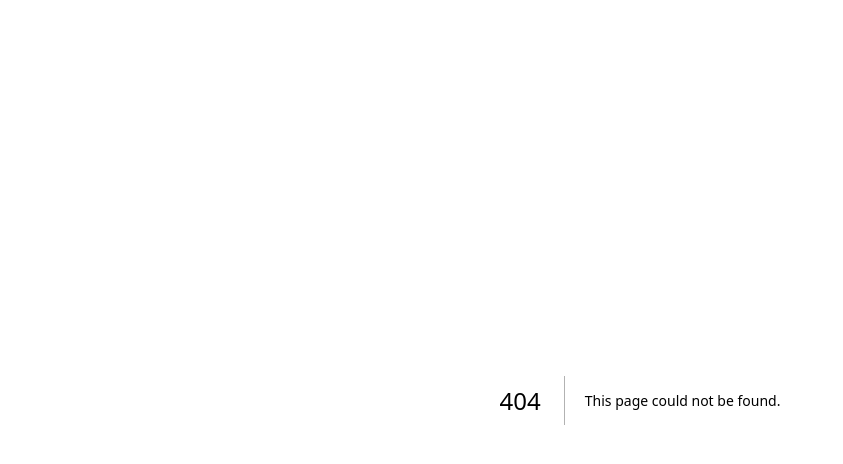
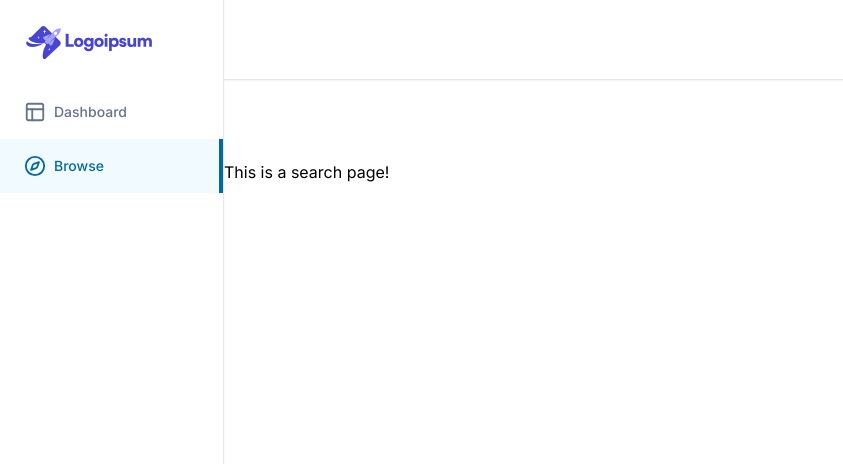
Before and after one commit to Rylan2022/Nextjs_LMS_Project, a Next.js app: page /search in a window 1280 px wide. Before the commit this address had no page. Shown: the top 464 px of the page, without its empty margins (0-843 px from the left). Built offline with nearby package versions, Linux system fonts and the light colour scheme.

Commit message:
Dashbor components added

```diff
--- /dev/null
+++ b/app/(dashboard)/(routes)/search/page.tsx
@@ -0,0 +1,9 @@
+const SearchPage = () => {
+    return (
+        <div>
+            This is a search page!
+        </div>
+     );
+}
+
+export default SearchPage;
--- /dev/null
+++ b/app/(dashboard)/_components/mobile-sidebar.tsx
@@ -0,0 +1,21 @@
+import { Menu } from "lucide-react";
+
+import {
+    Sheet,
+    SheetContent,
+    SheetTrigger
+} from "@/components/ui/sheet"
+import  Sidebar  from "./sidebar";
+
+export const MobileSidebar = () => {
+    return (
+       <Sheet>
+         <SheetTrigger className="md:hidden pr-4 hover:opacity-75 transition">
+         <Menu />
+         </SheetTrigger>
+         <SheetContent side="left" className="p-0 bg-white">
+            <Sidebar />
+         </SheetContent>
+       </Sheet>
+    )
+}
--- /dev/null
+++ b/app/(dashboard)/_components/navbar.tsx
@@ -0,0 +1,11 @@
+import { NavbarRoutes } from "@/components/navbar-routes";
+import { MobileSidebar } from "./mobile-sidebar";
+
+export const Navbar = () => {
+    return (
+        <div className="p-4 border-b h-full flex items-center bg-white shadow-sm">
+            <MobileSidebar />
+            <NavbarRoutes />
+        </div>
+     )
+}
--- a/app/(dashboard)/_components/sidebar-item.tsx
+++ b/app/(dashboard)/_components/sidebar-item.tsx
@@ -0,0 +1,58 @@
+"use client";
+
+import { LucideIcon } from "lucide-react";
+import { usePathname, useRouter } from "next/navigation";
+
+import { cn } from "@/lib/utils";
+
+interface SidebarItemProps {
+  icon: LucideIcon;
+  label: string;
+  href: string;
+};
+
+export const SidebarItem = ({
+  icon: Icon,
+  label,
+  href,
+}: SidebarItemProps) => {
+  const pathname = usePathname();
+  const router = useRouter();
+
+  const isActive =
+    (pathname === "/" && href === "/") ||
+    pathname === href ||
+    pathname?.startsWith(`${href}/`);
+
+  const onClick = () => {
+    router.push(href);
+  }
+
+  return (
+    <button
+      onClick={onClick}
+      type="button"
+      className={cn(
+        "flex items-center gap-x-2 text-slate-500 text-sm font-[500] pl-6 transition-all hover:text-slate-600 hover:bg-slate-300/20",
+        isActive && "text-sky-700 bg-sky-200/20 hover:bg-sky-200/20 hover:text-sky-700"
+      )}
+    >
+      <div className="flex items-center gap-x-2 py-4">
+        <Icon
+          size={22}
+          className={cn(
+            "text-slate-500",
+            isActive && "text-sky-700"
+          )}
+        />
+        {label}
+      </div>
+      <div
+        className={cn(
+          "ml-auto opacity-0 border-2 border-sky-700 h-full transition-all",
+          isActive && "opacity-100"
+        )}
+      />
+    </button>
+  )
+}
--- a/app/(dashboard)/_components/sidebar-routes.tsx
+++ b/app/(dashboard)/_components/sidebar-routes.tsx
@@ -1,5 +1,9 @@
 "use client";
-import { Layout, Sidebar } from "lucide-react";
+
+import { BarChart, Compass, Layout, List } from "lucide-react";
+import { usePathname } from "next/navigation";
+
+import { SidebarItem } from "./sidebar-item";
 
 const guestRoutes = [
   {
@@ -12,20 +16,37 @@
     label: "Browse",
     href: "/search",
   },
+];
+
+const teacherRoutes = [
+  {
+    icon: List,
+    label: "Courses",
+    href: "/teacher/courses",
+  },
+  {
+    icon: BarChart,
+    label: "Analytics",
+    href: "/teacher/analytics",
+  },
 ]
 
 export const SidebarRoutes = () => {
-    const routes = guestRoutes;
+  const pathname = usePathname();
+
+  const isTeacherPage = pathname?.includes("/teacher");
+
+  const routes = isTeacherPage ? teacherRoutes : guestRoutes;
+
   return (
     <div className="flex flex-col w-full">
       {routes.map((route) => (
-                <SidebarItems
+        <SidebarItem
           key={route.href}
           icon={route.icon}
           label={route.label}
           href={route.href}
         />
-
       ))}
     </div>
   )
--- a/app/(dashboard)/layout.tsx
+++ b/app/(dashboard)/layout.tsx
@@ -1,4 +1,6 @@
-import {Sidebar} from "./_components/sidebar";
+import { Navbar } from "./_components/navbar";
+import Sidebar from "./_components/sidebar";
+
 
 const DashboardLayout = ({
     children
@@ -7,10 +9,15 @@
 }) => {
     return (
         <div className="h-full">
+            <div className="h-[80px] md:pl-56 flxed inset-y-0 w-full z-50">
+                <Navbar />
+            </div>
             <div className="hidden md:flex h-full w-56 flex-col fixed inset-y-0 z-50">
             <Sidebar />
             </div>
+            <main className="md:pl-56 pt-[80px] h-full">
             {children}
+            </main>
         </div>
      );
 }
--- /dev/null
+++ b/components/navbar-routes.tsx
@@ -0,0 +1,11 @@
+"use client";
+
+import { UserButton } from "@clerk/nextjs";
+
+export const NavbarRoutes = () => {
+    return (
+        <div className="flex gap-x-2 ml-auto">
+            <UserButton/>
+        </div>
+    )
+}
--- /dev/null
+++ b/components/ui/sheet.tsx
@@ -0,0 +1,140 @@
+"use client"
+
+import * as React from "react"
+import * as SheetPrimitive from "@radix-ui/react-dialog"
+import { cva, type VariantProps } from "class-variance-authority"
+import { X } from "lucide-react"
+
+import { cn } from "@/lib/utils"
+
+const Sheet = SheetPrimitive.Root
+
+const SheetTrigger = SheetPrimitive.Trigger
+
+const SheetClose = SheetPrimitive.Close
+
+const SheetPortal = SheetPrimitive.Portal
+
+const SheetOverlay = React.forwardRef<
+  React.ElementRef<typeof SheetPrimitive.Overlay>,
+  React.ComponentPropsWithoutRef<typeof SheetPrimitive.Overlay>
+>(({ className, ...props }, ref) => (
+  <SheetPrimitive.Overlay
+    className={cn(
+      "fixed inset-0 z-50 bg-black/80  data-[state=open]:animate-in data-[state=closed]:animate-out data-[state=closed]:fade-out-0 data-[state=open]:fade-in-0",
+      className
+    )}
+    {...props}
+    ref={ref}
+  />
+))
+SheetOverlay.displayName = SheetPrimitive.Overlay.displayName
+
+const sheetVariants = cva(
+  "fixed z-50 gap-4 bg-background p-6 shadow-lg transition ease-in-out data-[state=open]:animate-in data-[state=closed]:animate-out data-[state=closed]:duration-300 data-[state=open]:duration-500",
+  {
+    variants: {
+      side: {
+        top: "inset-x-0 top-0 border-b data-[state=closed]:slide-out-to-top data-[state=open]:slide-in-from-top",
+        bottom:
+          "inset-x-0 bottom-0 border-t data-[state=closed]:slide-out-to-bottom data-[state=open]:slide-in-from-bottom",
+        left: "inset-y-0 left-0 h-full w-3/4 border-r data-[state=closed]:slide-out-to-left data-[state=open]:slide-in-from-left sm:max-w-sm",
+        right:
+          "inset-y-0 right-0 h-full w-3/4  border-l data-[state=closed]:slide-out-to-right data-[state=open]:slide-in-from-right sm:max-w-sm",
+      },
+    },
+    defaultVariants: {
+      side: "right",
+    },
+  }
+)
+
+interface SheetContentProps
+  extends React.ComponentPropsWithoutRef<typeof SheetPrimitive.Content>,
+    VariantProps<typeof sheetVariants> {}
+
+const SheetContent = React.forwardRef<
+  React.ElementRef<typeof SheetPrimitive.Content>,
+  SheetContentProps
+>(({ side = "right", className, children, ...props }, ref) => (
+  <SheetPortal>
+    <SheetOverlay />
+    <SheetPrimitive.Content
+      ref={ref}
+      className={cn(sheetVariants({ side }), className)}
+      {...props}
+    >
+      {children}
+      <SheetPrimitive.Close className="absolute right-4 top-4 rounded-sm opacity-70 ring-offset-background transition-opacity hover:opacity-100 focus:outline-none focus:ring-2 focus:ring-ring focus:ring-offset-2 disabled:pointer-events-none data-[state=open]:bg-secondary">
+        <X className="h-4 w-4" />
+        <span className="sr-only">Close</span>
+      </SheetPrimitive.Close>
+    </SheetPrimitive.Content>
+  </SheetPortal>
+))
+SheetContent.displayName = SheetPrimitive.Content.displayName
+
+const SheetHeader = ({
+  className,
+  ...props
+}: React.HTMLAttributes<HTMLDivElement>) => (
+  <div
+    className={cn(
+      "flex flex-col space-y-2 text-center sm:text-left",
+      className
+    )}
+    {...props}
+  />
+)
+SheetHeader.displayName = "SheetHeader"
+
+const SheetFooter = ({
+  className,
+  ...props
+}: React.HTMLAttributes<HTMLDivElement>) => (
+  <div
+    className={cn(
+      "flex flex-col-reverse sm:flex-row sm:justify-end sm:space-x-2",
+      className
+    )}
+    {...props}
+  />
+)
+SheetFooter.displayName = "SheetFooter"
+
+const SheetTitle = React.forwardRef<
+  React.ElementRef<typeof SheetPrimitive.Title>,
+  React.ComponentPropsWithoutRef<typeof SheetPrimitive.Title>
+>(({ className, ...props }, ref) => (
+  <SheetPrimitive.Title
+    ref={ref}
+    className={cn("text-lg font-semibold text-foreground", className)}
+    {...props}
+  />
+))
+SheetTitle.displayName = SheetPrimitive.Title.displayName
+
+const SheetDescription = React.forwardRef<
+  React.ElementRef<typeof SheetPrimitive.Description>,
+  React.ComponentPropsWithoutRef<typeof SheetPrimitive.Description>
+>(({ className, ...props }, ref) => (
+  <SheetPrimitive.Description
+    ref={ref}
+    className={cn("text-sm text-muted-foreground", className)}
+    {...props}
+  />
+))
+SheetDescription.displayName = SheetPrimitive.Description.displayName
+
+export {
+  Sheet,
+  SheetPortal,
+  SheetOverlay,
+  SheetTrigger,
+  SheetClose,
+  SheetContent,
+  SheetHeader,
+  SheetFooter,
+  SheetTitle,
+  SheetDescription,
+}
--- a/package.json
+++ b/package.json
@@ -10,6 +10,7 @@
   },
   "dependencies": {
     "@clerk/nextjs": "^4.29.9",
+    "@radix-ui/react-dialog": "^1.0.5",
     "@radix-ui/react-slot": "^1.0.2",
     "@types/node": "20.11.27",
     "@types/react": "18.2.65",
```
Also changed, not shown: app/(dashboard)/(routes)/page.tsx (renamed from app/(routes)/page.tsx), app/(dashboard)/_components/logo.tsx (indentation only), 1 other file (tests, documents, lock files or other folders). Lines whose indentation alone changed are shown as unchanged.
